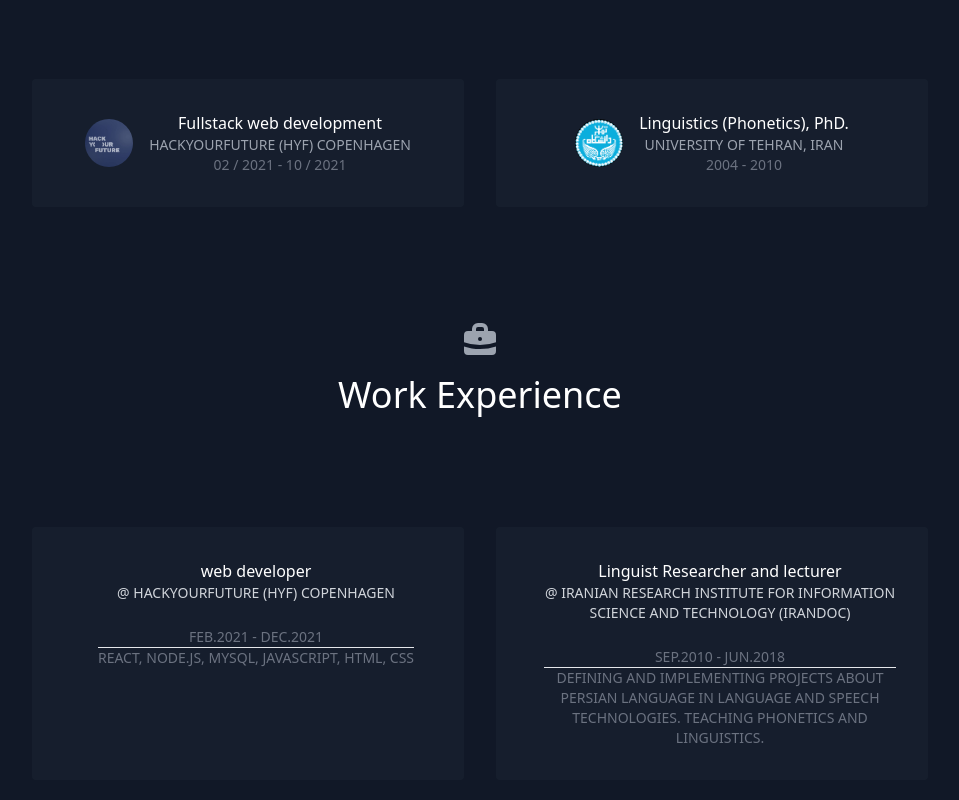
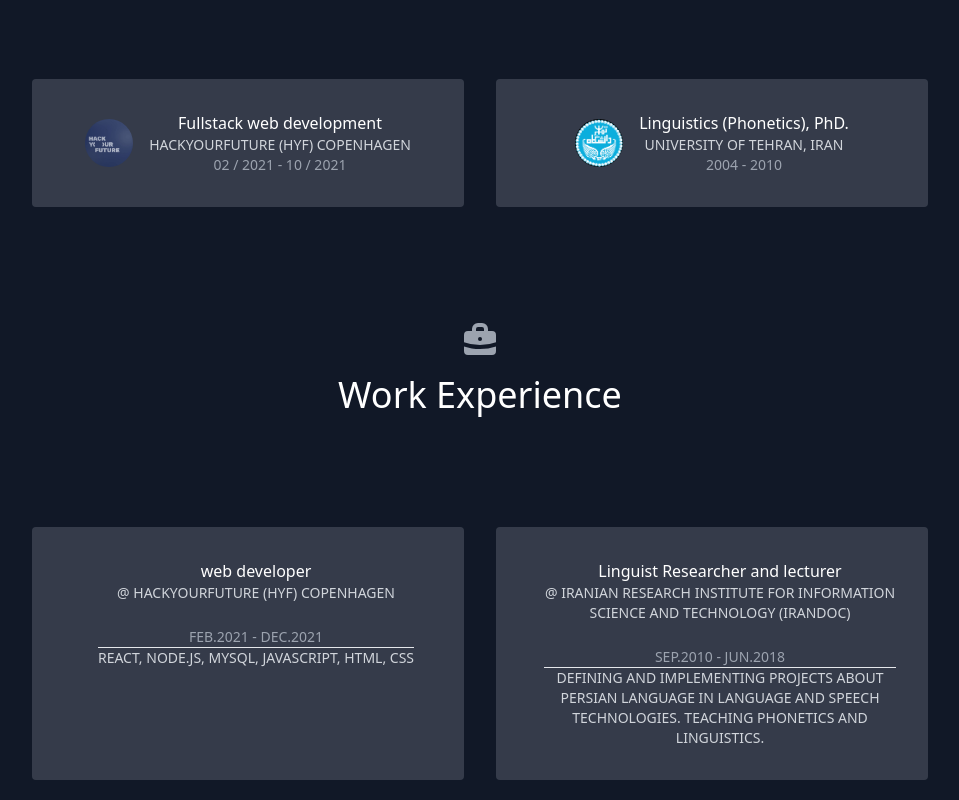
Before and after one commit to zmzade/portfolio, a React (Create React App) app: page / in a window 1280 px wide. Shown: the part 2900-3700 px from the top of the page, without its empty margins (160-1119 px from the left). Built offline with nearby package versions, Linux system fonts and the light colour scheme.

Commit message:
edit bg color

```diff
--- a/src/components/Education.js
+++ b/src/components/Education.js
@@ -15,7 +15,7 @@
         <div className="flex flex-wrap m-4 ">
           {educations.map((education) => (
             <div className="p-4 md:w-1/2 w-full">
-              <div className="h-full bg-gray-800 bg-opacity-40 p-8 rounded">
+              <div className="h-full bg-gray-500 bg-opacity-40 p-8 rounded">
                 <div className="inline-flex items-center">
                   <img
                     alt="logos"
@@ -26,10 +26,10 @@
                     <span className="title-font font-medium text-white">
                       {education.name}
                     </span>
-                    <span className="text-gray-400 text-sm uppercase">
+                    <span className="text-gray-300 text-sm uppercase">
                       {education.company}
                     </span>
-                    <span className="text-gray-500 text-sm uppercase">
+                    <span className="text-gray-400 text-sm uppercase">
                       {education.date}
                     </span>
                   </span>
--- a/src/components/Experience.js
+++ b/src/components/Experience.js
@@ -15,7 +15,7 @@
         <div className="flex flex-wrap m-4">
           {experiences.map((work) => (
             <div className="p-4 md:w-1/2 w-full">
-              <div className="h-full bg-gray-800 bg-opacity-40 p-8 rounded">
+              <div className="h-full bg-gray-500 bg-opacity-40 p-8 rounded">
                 <div className="inline-flex items-center">
                   <span className="flex-grow flex flex-col pl-4">
                     <span className="title-font font-medium text-white">
@@ -25,11 +25,11 @@
                       {work.company}
                     </span>
                     <br />
-                    <span className="text-gray-500 text-sm uppercase">
+                    <span className="text-gray-400 text-sm uppercase">
                       {work.date}
                     </span>
                     <hr />
-                    <span className="text-gray-500 text-sm uppercase">
+                    <span className="text-gray-300 text-sm uppercase">
                       {work.work}
                     </span>
                   </span>
```
